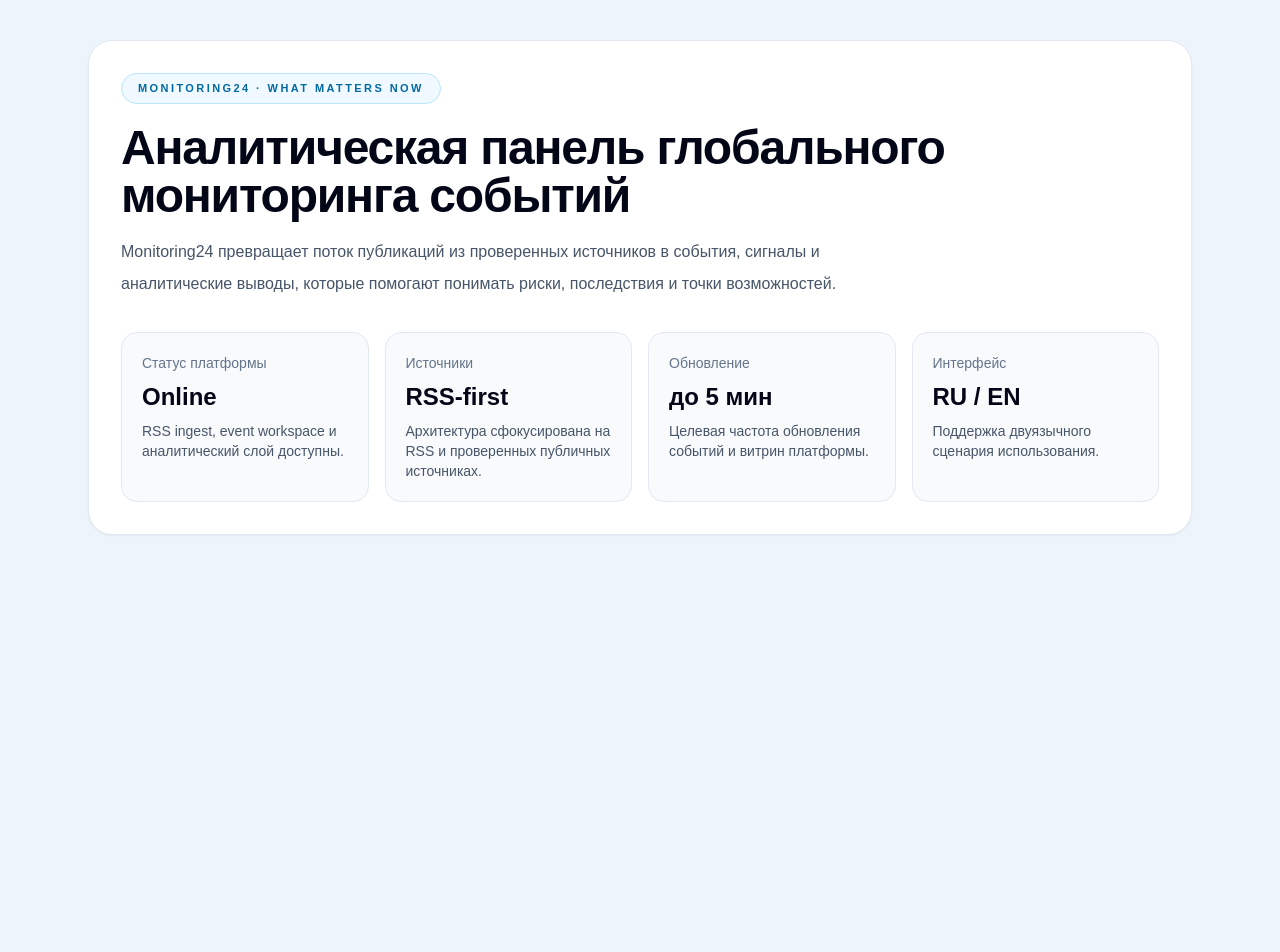
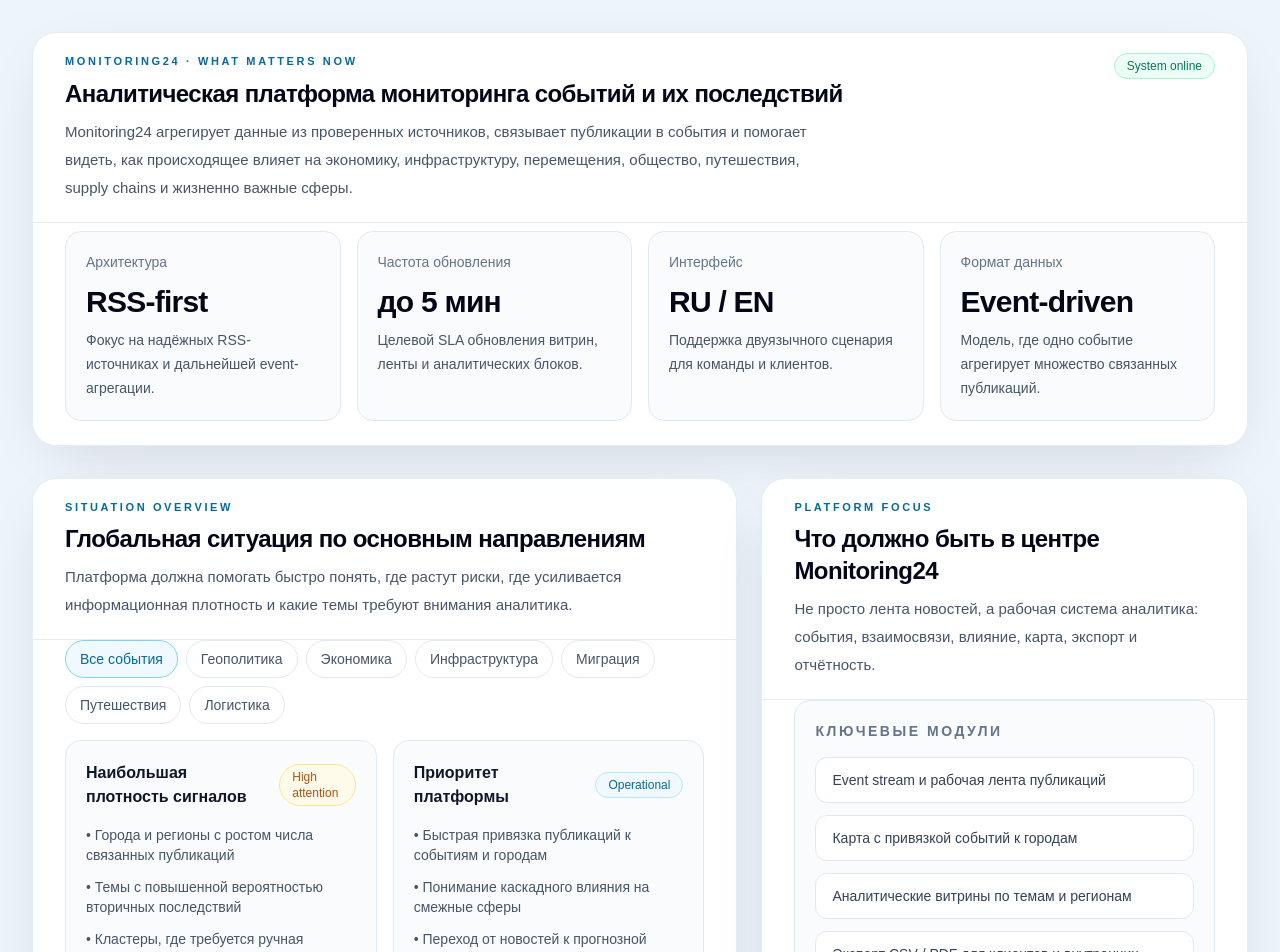
Before and after one commit to WolfRain007/monitoring24-app, a Next.js app: page / in a window 1280 px wide. Shown: the top 952 px of the page. Before the commit the page ends 800 px from the top, so only its background shows below. Built offline with nearby package versions, Linux system fonts and the light colour scheme; no server answers.

Commit message:
Update page.tsxуке

```diff
--- a/app/page.tsx
+++ b/app/page.tsx
@@ -1,55 +1,139 @@
+import { PageShell } from "@/components/layout/page-shell";
+import { FilterChip } from "@/components/ui/filter-chip";
+import { MetricCard } from "@/components/ui/metric-card";
+import { Panel } from "@/components/ui/panel";
+import { SectionHeader } from "@/components/ui/section-header";
+import { StatusBadge } from "@/components/ui/status-badge";
+
 export default function HomePage() {
   return (
-    <main className="mx-auto max-w-6xl px-6 py-10">
-      <section className="rounded-3xl border border-slate-200 bg-white p-8 shadow-sm">
-        <div className="inline-flex rounded-full border border-sky-200 bg-sky-50 px-4 py-1.5 text-[11px] font-semibold uppercase tracking-[0.22em] text-sky-700">
-          Monitoring24 · What matters now
+    <PageShell>
+      <Panel className="overflow-hidden">
+        <SectionHeader
+          eyebrow="Monitoring24 · What matters now"
+          title="Аналитическая платформа мониторинга событий и их последствий"
+          description="Monitoring24 агрегирует данные из проверенных источников, связывает публикации в события и помогает видеть, как происходящее влияет на экономику, инфраструктуру, перемещения, общество, путешествия, supply chains и жизненно важные сферы."
+          action={<StatusBadge label="System online" tone="success" />}
+        />
+
+        <div className="grid gap-4 px-6 pb-6 pt-2 sm:px-8 lg:grid-cols-4">
+          <MetricCard
+            label="Архитектура"
+            value="RSS-first"
+            hint="Фокус на надёжных RSS-источниках и дальнейшей event-агрегации."
+          />
+          <MetricCard
+            label="Частота обновления"
+            value="до 5 мин"
+            hint="Целевой SLA обновления витрин, ленты и аналитических блоков."
+          />
+          <MetricCard
+            label="Интерфейс"
+            value="RU / EN"
+            hint="Поддержка двуязычного сценария для команды и клиентов."
+          />
+          <MetricCard
+            label="Формат данных"
+            value="Event-driven"
+            hint="Модель, где одно событие агрегирует множество связанных публикаций."
+          />
         </div>
+      </Panel>
 
-        <h1 className="mt-5 max-w-4xl text-4xl font-semibold tracking-tight text-slate-950 sm:text-5xl">
-          Аналитическая панель глобального мониторинга событий
-        </h1>
+      <div className="grid gap-6 xl:grid-cols-[1.45fr_1fr]">
+        <Panel className="overflow-hidden">
+          <SectionHeader
+            eyebrow="Situation overview"
+            title="Глобальная ситуация по основным направлениям"
+            description="Платформа должна помогать быстро понять, где растут риски, где усиливается информационная плотность и какие темы требуют внимания аналитика."
+          />
 
-        <p className="mt-4 max-w-3xl text-base leading-8 text-slate-600">
-          Monitoring24 превращает поток публикаций из проверенных источников
-          в события, сигналы и аналитические выводы, которые помогают понимать
-          риски, последствия и точки возможностей.
-        </p>
+          <div className="space-y-4 px-6 pb-6 sm:px-8">
+            <div className="flex flex-wrap gap-2">
+              <FilterChip label="Все события" active />
+              <FilterChip label="Геополитика" />
+              <FilterChip label="Экономика" />
+              <FilterChip label="Инфраструктура" />
+              <FilterChip label="Миграция" />
+              <FilterChip label="Путешествия" />
+              <FilterChip label="Логистика" />
+            </div>
 
-        <div className="mt-8 grid gap-4 md:grid-cols-2 xl:grid-cols-4">
-          <div className="rounded-2xl border border-slate-200 bg-slate-50 p-5">
-            <div className="text-sm text-slate-500">Статус платформы</div>
-            <div className="mt-2 text-2xl font-semibold text-slate-950">Online</div>
-            <p className="mt-2 text-sm text-slate-600">
-              RSS ingest, event workspace и аналитический слой доступны.
-            </p>
+            <div className="grid gap-4 md:grid-cols-2">
+              <div className="rounded-2xl border border-slate-200 bg-slate-50/70 p-5">
+                <div className="flex items-center justify-between gap-3">
+                  <h3 className="text-base font-semibold text-slate-900">
+                    Наибольшая плотность сигналов
+                  </h3>
+                  <StatusBadge label="High attention" tone="warning" />
+                </div>
+                <ul className="mt-4 space-y-3 text-sm text-slate-600">
+                  <li>• Города и регионы с ростом числа связанных публикаций</li>
+                  <li>• Темы с повышенной вероятностью вторичных последствий</li>
+                  <li>• Кластеры, где требуется ручная аналитическая проверка</li>
+                </ul>
+              </div>
+
+              <div className="rounded-2xl border border-slate-200 bg-slate-50/70 p-5">
+                <div className="flex items-center justify-between gap-3">
+                  <h3 className="text-base font-semibold text-slate-900">
+                    Приоритет платформы
+                  </h3>
+                  <StatusBadge label="Operational" tone="info" />
+                </div>
+                <ul className="mt-4 space-y-3 text-sm text-slate-600">
+                  <li>• Быстрая привязка публикаций к событиям и городам</li>
+                  <li>• Понимание каскадного влияния на смежные сферы</li>
+                  <li>• Переход от новостей к прогнозной аналитике</li>
+                </ul>
+              </div>
+            </div>
           </div>
+        </Panel>
 
-          <div className="rounded-2xl border border-slate-200 bg-slate-50 p-5">
-            <div className="text-sm text-slate-500">Источники</div>
-            <div className="mt-2 text-2xl font-semibold text-slate-950">RSS-first</div>
-            <p className="mt-2 text-sm text-slate-600">
-              Архитектура сфокусирована на RSS и проверенных публичных источниках.
-            </p>
+        <Panel className="overflow-hidden">
+          <SectionHeader
+            eyebrow="Platform focus"
+            title="Что должно быть в центре Monitoring24"
+            description="Не просто лента новостей, а рабочая система аналитика: события, взаимосвязи, влияние, карта, экспорт и отчётность."
+          />
+
+          <div className="space-y-4 px-6 pb-6 sm:px-8">
+            <div className="rounded-2xl border border-slate-200 bg-slate-50/70 p-5">
+              <h3 className="text-sm font-semibold uppercase tracking-[0.18em] text-slate-500">
+                Ключевые модули
+              </h3>
+              <div className="mt-4 grid gap-3">
+                {[
+                  "Event stream и рабочая лента публикаций",
+                  "Карта с привязкой событий к городам",
+                  "Аналитические витрины по темам и регионам",
+                  "Экспорт CSV / PDF для клиентов и внутренних отчётов",
+                  "Прогнозный слой влияния на ключевые сферы жизни",
+                ].map((item) => (
+                  <div
+                    key={item}
+                    className="rounded-xl border border-slate-200 bg-white px-4 py-3 text-sm text-slate-700"
+                  >
+                    {item}
+                  </div>
+                ))}
+              </div>
+            </div>
+
+            <div className="rounded-2xl border border-slate-200 bg-slate-50/70 p-5">
+              <h3 className="text-sm font-semibold uppercase tracking-[0.18em] text-slate-500">
+                Следующий фокус
+              </h3>
+              <p className="mt-3 text-sm leading-7 text-slate-600">
+                После стабилизации UI и доменной схемы логично перейти к
+                полноценной event-витрине, фильтрам, страницам новостей и
+                защищённому кабинету пользователя.
+              </p>
+            </div>
           </div>
-
-          <div className="rounded-2xl border border-slate-200 bg-slate-50 p-5">
-            <div className="text-sm text-slate-500">Обновление</div>
-            <div className="mt-2 text-2xl font-semibold text-slate-950">до 5 мин</div>
-            <p className="mt-2 text-sm text-slate-600">
-              Целевая частота обновления событий и витрин платформы.
-            </p>
-          </div>
-
-          <div className="rounded-2xl border border-slate-200 bg-slate-50 p-5">
-            <div className="text-sm text-slate-500">Интерфейс</div>
-            <div className="mt-2 text-2xl font-semibold text-slate-950">RU / EN</div>
-            <p className="mt-2 text-sm text-slate-600">
-              Поддержка двуязычного сценария использования.
-            </p>
-          </div>
-        </div>
-      </section>
-    </main>
+        </Panel>
+      </div>
+    </PageShell>
   );
 }
```
